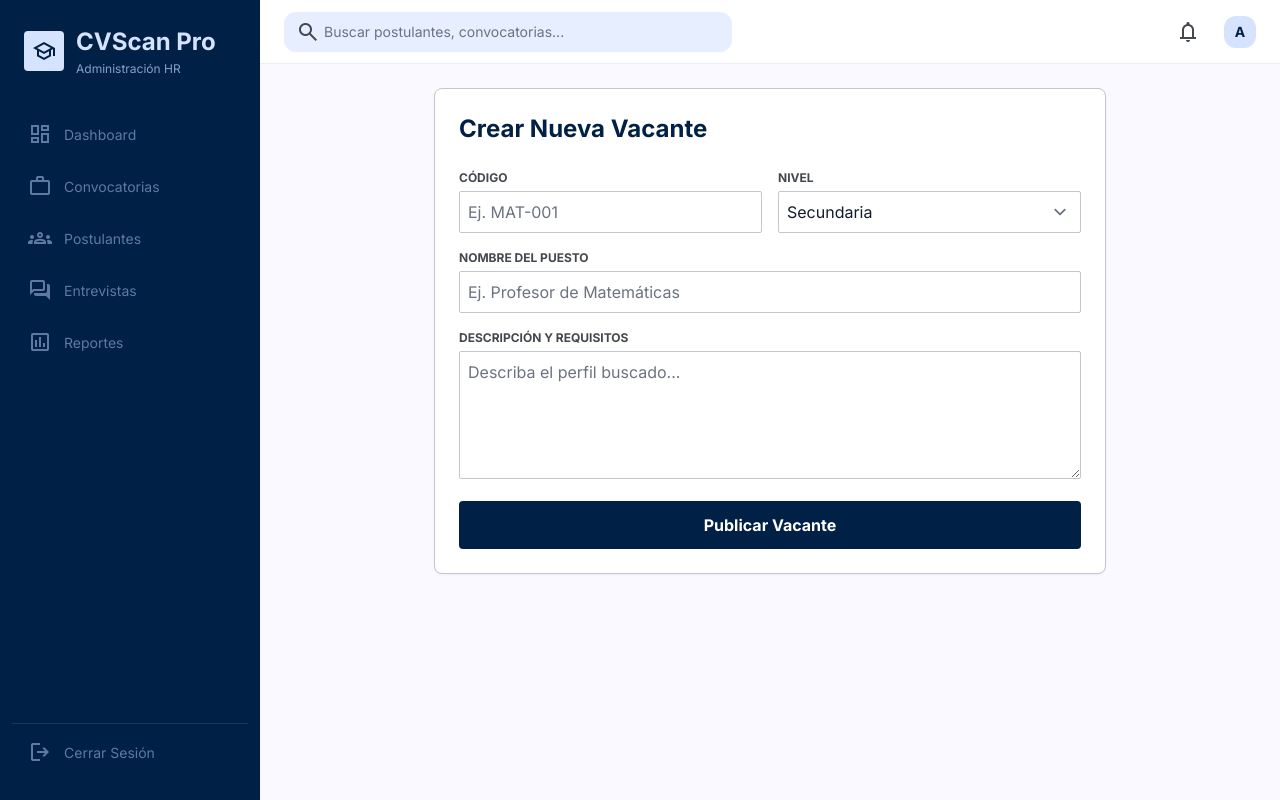
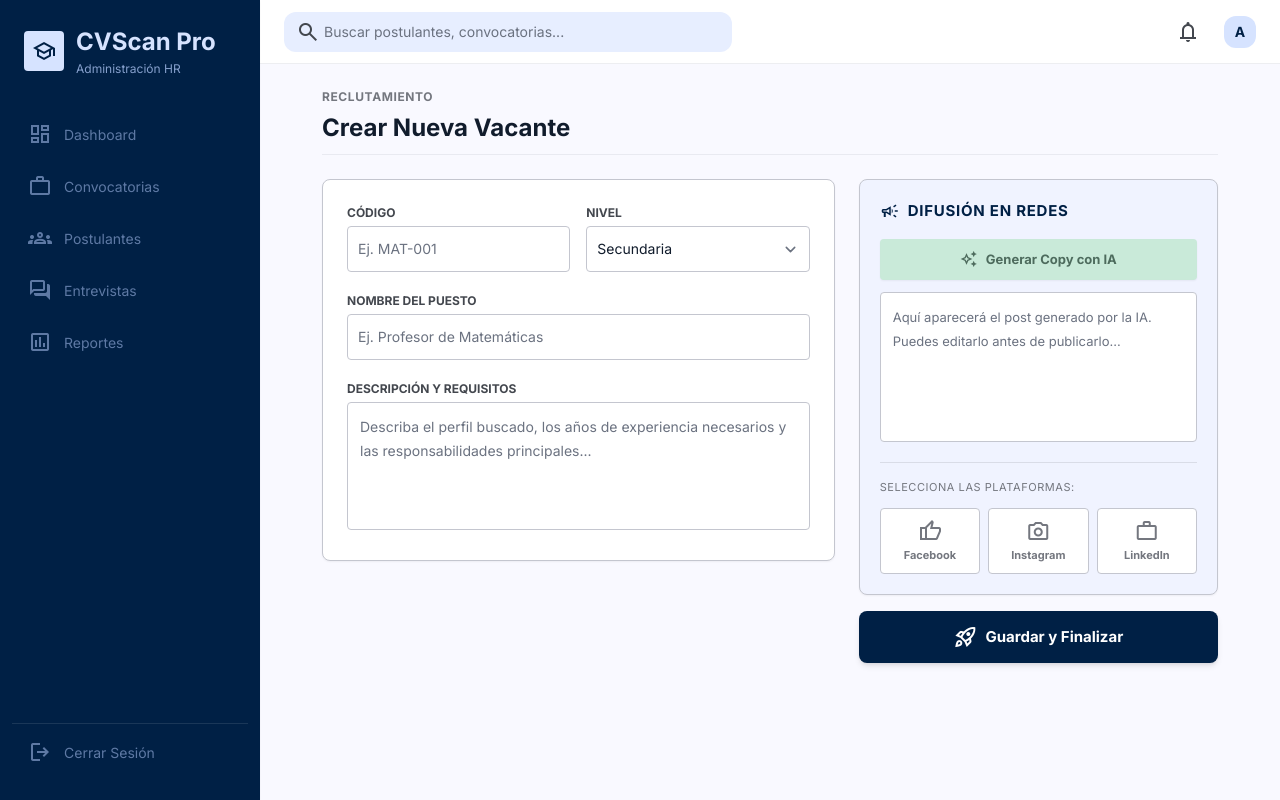
Before and after one commit to EternalFlower25/cvscan-pro, a React (Vite) app: page /nueva-convocatoria in a window 1280 px wide. Built offline with nearby package versions, Linux system fonts and the light colour scheme; no server answers.

Commit message:
Se añadio funcionalidad de redes sociales

```diff
--- a/src/pages/NuevaConvocatoria.jsx
+++ b/src/pages/NuevaConvocatoria.jsx
@@ -1,26 +1,106 @@
 import { useState } from 'react';
 import { useNavigate } from 'react-router-dom';
 import { supabase } from '../supabase';
+import { GoogleGenerativeAI } from '@google/generative-ai';
 
 export default function NuevaConvocatoria() {
   const navigate = useNavigate();
   const [formData, setFormData] = useState({
     codigo: '',
     puesto: '',
-    nivel: 'Secundaria', // Valor por defecto
+    nivel: 'Secundaria',
     descripcion: '',
     estado: 'Abierta'
   });
+
+  // --- NUEVOS ESTADOS PARA REDES SOCIALES E IA ---
+  const [postSocial, setPostSocial] = useState('');
+  const [generandoPost, setGenerandoPost] = useState(false);
+  const [redes, setRedes] = useState({
+    facebook: false,
+    instagram: false,
+    linkedin: false
+  });
+
+  // Función para llamar a Gemini y crear el Copy de marketing
+  const generarPostConIA = async () => {
+    if (!formData.puesto || !formData.descripcion) {
+      alert('⚠️ Por favor, llena el nombre del puesto y la descripción antes de generar el post.');
+      return;
+    }
+
+    setGenerandoPost(true);
+    try {
+      const genAI = new GoogleGenerativeAI(import.meta.env.VITE_GEMINI_API_KEY);
+      // Usamos el modelo 2.5 flash que sabemos que te funciona bien
+      const model = genAI.getGenerativeModel({ model: 'gemini-2.5-flash' });
+
+      const prompt = `Actúa como un experto en marketing digital y Recursos Humanos para una prestigiosa institución educativa.
+      Redacta una publicación sumamente atractiva para redes sociales anunciando una nueva vacante.
+      Puesto: ${formData.puesto}
+      Nivel: ${formData.nivel}
+      Detalles y Requisitos: ${formData.descripcion}
+
+      Reglas:
+      - Usa un tono profesional, entusiasta y acogedor.
+      - Incluye emojis estratégicos.
+      - Termina con un llamado a la acción (Call to Action) invitando a postular.
+      - Incluye de 3 a 5 hashtags relevantes.
+      - Devuelve ÚNICAMENTE el texto de la publicación, sin introducciones tuyas.`;
+
+      const result = await model.generateContent(prompt);
+      setPostSocial(result.response.text());
+    } catch (error) {
+      console.error("Error al generar post:", error);
+      alert('Hubo un error al conectar con la IA. Intenta de nuevo.');
+    } finally {
+      setGenerandoPost(false);
+    }
+  };
+
+  const handleRedToggle = (red) => {
+    setRedes(prev => ({ ...prev, [red]: !prev[red] }));
+  };
 
   const handleSubmit = async (e) => {
     e.preventDefault();
 
     try {
-      const { error } = await supabase.from('convocatorias').insert([formData]);
+      // 1. Guardamos la convocatoria en tu base de datos (Supabase)
+      const { data: nuevaConvocatoria, error } = await supabase
+        .from('convocatorias')
+        .insert([formData])
+        .select(); // El .select() nos devuelve los datos recién creados, incluyendo su ID
 
       if (error) throw error;
 
-      alert('Vacante creada con éxito');
+      // 2. Verificamos si hay que enviar a Redes Sociales
+      const publicarEnRedes = redes.facebook || redes.instagram || redes.linkedin;
+
+      if (publicarEnRedes && postSocial) {
+        // Aquí enviamos los datos a tu Webhook de Make o Zapier
+        // NOTA: Reemplaza "TU_URL_DE_WEBHOOK_AQUI" con la URL real que te dé Make/Zapier
+        const webhookUrl = "https://hook.us2.make.com/68riihxael4aax51eilso33thjovcdgl";
+
+        // Lo envolvemos en un try/catch para que si falla el webhook, igual se guarde la vacante
+        try {
+          await fetch(webhookUrl, {
+            method: 'POST',
+            headers: { 'Content-Type': 'application/json' },
+            body: JSON.stringify({
+              vacante_id: nuevaConvocatoria[0].id,
+              puesto: formData.puesto,
+              texto_publicacion: postSocial,
+              redes_destino: redes
+            })
+          });
+          console.log("Datos enviados al webhook exitosamente.");
+        } catch (webhookError) {
+          console.warn("La vacante se guardó, pero hubo un error enviando a redes:", webhookError);
+        }
+      }
+
+      alert('¡Vacante creada con éxito!');
       navigate('/convocatorias');
     } catch (error) {
       console.error(error);
@@ -29,23 +109,32 @@ export default function NuevaConvocatoria() {
   };
 
   return (
-    <div className="max-w-2xl mx-auto p-6 bg-surface-container-lowest rounded-xl border border-outline-variant shadow-sm">
-      <h2 className="text-2xl font-bold text-primary mb-6">Crear Nueva Vacante</h2>
-      <form onSubmit={handleSubmit} className="space-y-4">
+    <div className="max-w-4xl mx-auto space-y-6 pb-12">
+      <div className="flex justify-between items-end pb-2 border-b border-outline-variant/30">
+        <div>
+          <p className="font-label-md text-[12px] font-bold text-outline mb-1 uppercase tracking-wider">Reclutamiento</p>
+          <h2 className="font-headline-md text-[24px] font-bold text-on-surface">Crear Nueva Vacante</h2>
+        </div>
+      </div>
 
+      <div className="grid grid-cols-1 lg:grid-cols-12 gap-6">
+
+        {/* PANEL IZQUIERDO: FORMULARIO PRINCIPAL */}
+        <div className="lg:col-span-7 bg-surface-container-lowest rounded-xl border border-outline-variant shadow-sm p-6 h-fit">
+          <form id="form-vacante" onSubmit={handleSubmit} className="space-y-5">
             <div className="grid grid-cols-2 gap-4">
               <div>
                 <label className="block font-label-md text-[12px] font-bold text-on-surface-variant mb-1 uppercase">Código</label>
-            <input className="w-full p-2 border border-outline-variant rounded focus:outline-none focus:border-primary"
+                <input className="w-full p-2.5 border border-outline-variant rounded-lg focus:outline-none focus:border-primary font-body-sm text-[14px]"
                   placeholder="Ej. MAT-001" required
                   onChange={(e) => setFormData({...formData, codigo: e.target.value})} />
               </div>
               <div>
                 <label className="block font-label-md text-[12px] font-bold text-on-surface-variant mb-1 uppercase">Nivel</label>
-            <select className="w-full p-2 border border-outline-variant rounded focus:outline-none focus:border-primary" required
-              onChange={(e) => setFormData({...formData, nivel: e.target.value})}>
+                <select className="w-full p-2.5 border border-outline-variant rounded-lg focus:outline-none focus:border-primary font-body-sm text-[14px]" required
+                  onChange={(e) => setFormData({...formData, nivel: e.target.value})} defaultValue="Secundaria">
                   <option value="Primaria">Primaria</option>
-              <option value="Secundaria" selected>Secundaria</option>
+                  <option value="Secundaria">Secundaria</option>
                   <option value="Administrativo">Administrativo</option>
                 </select>
               </div>
@@ -53,22 +142,97 @@ export default function NuevaConvocatoria() {
 
             <div>
               <label className="block font-label-md text-[12px] font-bold text-on-surface-variant mb-1 uppercase">Nombre del Puesto</label>
-          <input className="w-full p-2 border border-outline-variant rounded focus:outline-none focus:border-primary"
+              <input className="w-full p-2.5 border border-outline-variant rounded-lg focus:outline-none focus:border-primary font-body-sm text-[14px]"
                 placeholder="Ej. Profesor de Matemáticas" required
                 onChange={(e) => setFormData({...formData, puesto: e.target.value})} />
             </div>
 
             <div>
               <label className="block font-label-md text-[12px] font-bold text-on-surface-variant mb-1 uppercase">Descripción y Requisitos</label>
-          <textarea className="w-full p-2 border border-outline-variant rounded h-32 focus:outline-none focus:border-primary"
-            placeholder="Describa el perfil buscado..." required
+              <textarea className="w-full p-3 border border-outline-variant rounded-lg h-32 focus:outline-none focus:border-primary font-body-sm text-[14px] resize-none"
+                placeholder="Describa el perfil buscado, los años de experiencia necesarios y las responsabilidades principales..." required
                 onChange={(e) => setFormData({...formData, descripcion: e.target.value})} />
             </div>
+          </form>
+        </div>
 
-        <button type="submit" className="w-full bg-primary text-on-primary py-3 rounded-lg font-bold hover:bg-primary/90 transition-colors mt-4">
-          Publicar Vacante
+        {/* PANEL DERECHO: MARKETING IA & REDES SOCIALES */}
+        <div className="lg:col-span-5 flex flex-col gap-4">
+
+          <div className="bg-surface-container-low rounded-xl border border-outline-variant p-5 shadow-sm flex flex-col h-full">
+            <div className="flex items-center gap-2 mb-4 text-primary">
+              <span className="material-symbols-outlined text-[20px]">campaign</span>
+              <h3 className="font-bold text-[15px] uppercase tracking-wider">Difusión en Redes</h3>
+            </div>
+
+            {/* Generador IA */}
+            <div className="mb-5 flex flex-col flex-1">
+              <button
+                type="button"
+                onClick={generarPostConIA}
+                disabled={generandoPost}
+                className="w-full flex items-center justify-center gap-2 bg-secondary-container text-on-secondary-container py-2.5 rounded-lg font-bold text-[13px] hover:bg-secondary-container/80 transition-colors disabled:opacity-50 mb-3 border border-secondary-container/50 shadow-sm"
+              >
+                {generandoPost ? (
+                  <><span className="material-symbols-outlined animate-spin text-[18px]">sync</span> Redactando...</>
+                ) : (
+                  <><span className="material-symbols-outlined text-[18px]">auto_awesome</span> Generar Copy con IA</>
+                )}
               </button>
-      </form>
+
+              <textarea
+                value={postSocial}
+                onChange={(e) => setPostSocial(e.target.value)}
+                placeholder="Aquí aparecerá el post generado por la IA. Puedes editarlo antes de publicarlo..."
+                className="w-full p-3 border border-outline-variant rounded-lg flex-1 min-h-[150px] focus:outline-none focus:border-primary font-body-sm text-[13px] text-on-surface-variant bg-surface-container-lowest resize-none"
+              />
+            </div>
+
+            {/* Interruptores de Redes Sociales */}
+            <div className="pt-4 border-t border-outline-variant/50">
+              <p className="font-label-md text-[11px] text-outline mb-3 uppercase tracking-wider">Selecciona las plataformas:</p>
+              <div className="flex justify-between gap-2">
+
+                <button type="button" onClick={() => handleRedToggle('facebook')}
+                  className={`flex-1 flex flex-col items-center justify-center py-2.5 rounded-lg border transition-all ${
+                    redes.facebook ? 'bg-blue-50 border-blue-200 text-blue-700 shadow-sm' : 'bg-surface-container-lowest border-outline-variant text-outline hover:bg-surface-container'
+                }`}>
+                  <span className="material-symbols-outlined mb-1">thumb_up</span>
+                  <span className="font-bold text-[11px]">Facebook</span>
+                </button>
+
+                <button type="button" onClick={() => handleRedToggle('instagram')}
+                  className={`flex-1 flex flex-col items-center justify-center py-2.5 rounded-lg border transition-all ${
+                    redes.instagram ? 'bg-pink-50 border-pink-200 text-pink-700 shadow-sm' : 'bg-surface-container-lowest border-outline-variant text-outline hover:bg-surface-container'
+                }`}>
+                  <span className="material-symbols-outlined mb-1">photo_camera</span>
+                  <span className="font-bold text-[11px]">Instagram</span>
+                </button>
+
+                <button type="button" onClick={() => handleRedToggle('linkedin')}
+                  className={`flex-1 flex flex-col items-center justify-center py-2.5 rounded-lg border transition-all ${
+                    redes.linkedin ? 'bg-indigo-50 border-indigo-200 text-indigo-700 shadow-sm' : 'bg-surface-container-lowest border-outline-variant text-outline hover:bg-surface-container'
+                }`}>
+                  <span className="material-symbols-outlined mb-1">work</span>
+                  <span className="font-bold text-[11px]">LinkedIn</span>
+                </button>
+
+              </div>
+            </div>
+
+          </div>
+
+          {/* BOTÓN PRINCIPAL DE GUARDAR Y PUBLICAR */}
+          <button
+            type="submit"
+            form="form-vacante" // Enlaza el botón externo con el formulario principal
+            className="w-full bg-primary text-on-primary py-3.5 rounded-xl font-bold text-[15px] hover:bg-primary/90 transition-colors shadow-md flex items-center justify-center gap-2"
+          >
+            <span className="material-symbols-outlined">rocket_launch</span>
+            Guardar y Finalizar
+          </button>
+        </div>
+      </div>
     </div>
   );
 }
```
Lines whose indentation alone changed are shown as unchanged.
